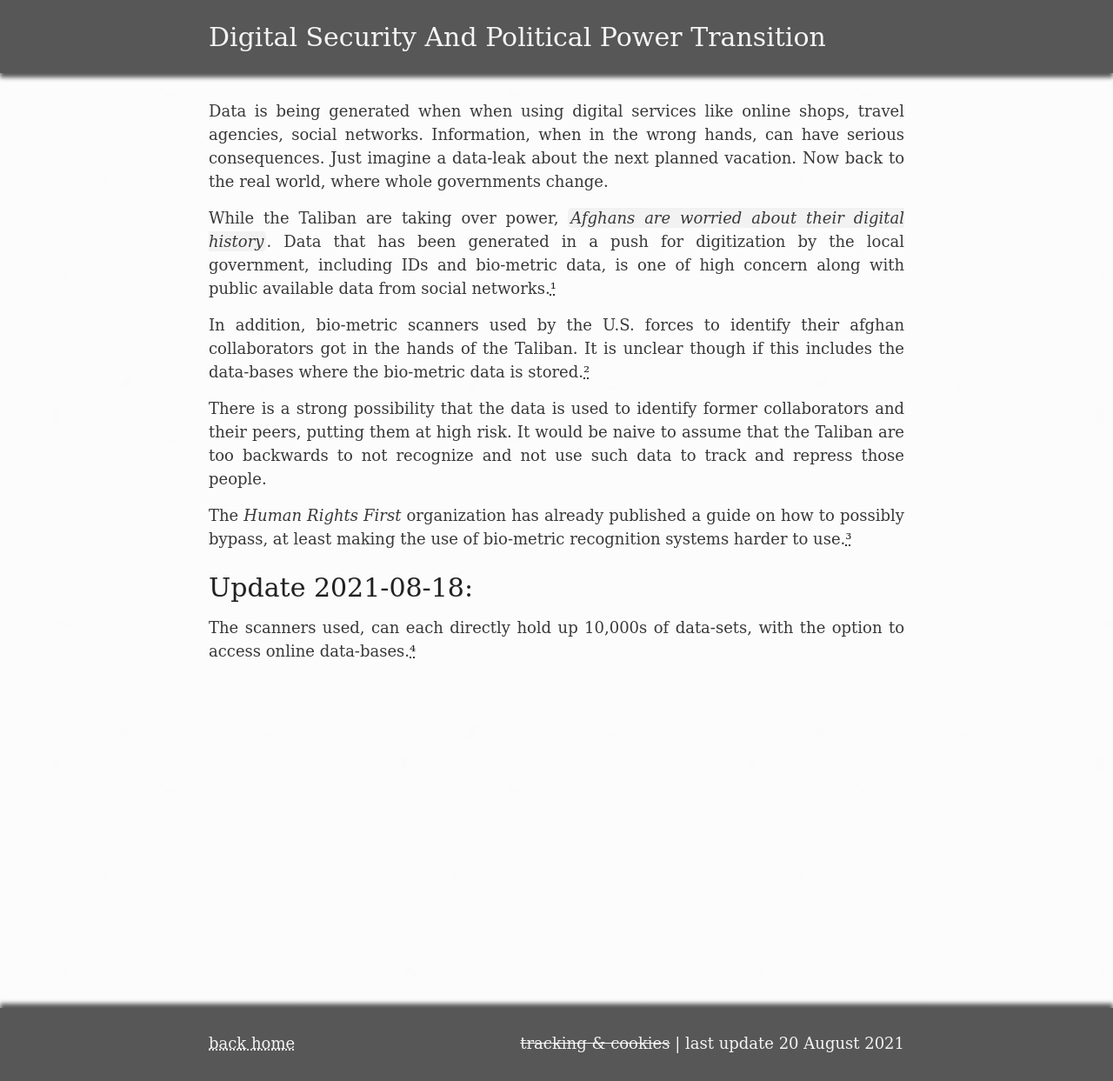
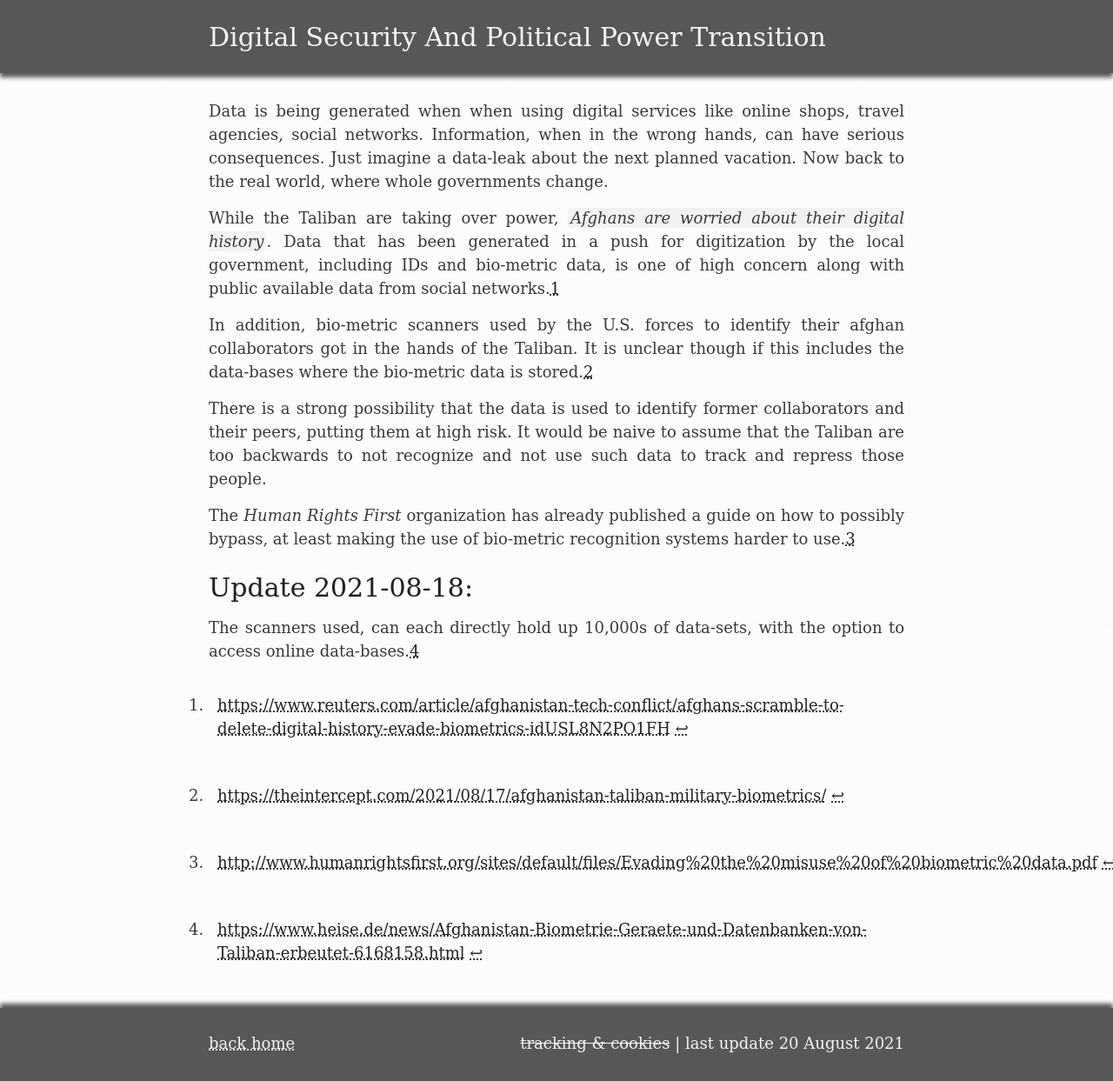
Before and after one commit to ZackDev/zackdev.github.io, a Jekyll site: the page built from _posts/2021-08-18-digital-security-and-political-power-transition.md, in a window 1280 px wide and 1243 px high. Shown: the whole window at 87% size. Built offline with Jekyll 4.4.1, drawn with Linux system fonts in a browser that asks for light colours; some of the changed lines change nothing that is shown.

Commit message:
updated links

```diff
--- a/_posts/2021-08-18-digital-security-and-political-power-transition.md
+++ b/_posts/2021-08-18-digital-security-and-political-power-transition.md
@@ -7,22 +7,19 @@ archived: false
 ---
 Data is being generated when when using digital services like online shops, travel agencies, social networks. Information, when in the wrong hands, can have serious consequences. Just imagine a data-leak about the next planned vacation. Now back to the real world, where whole governments change.
 
-While the Taliban are taking over power, `Afghans are worried about their digital history`. Data that has been generated in a push for digitization by the local government, including IDs and bio-metric data, is one of high concern along with public available data from social networks.[¹][1]
+While the Taliban are taking over power, `Afghans are worried about their digital history`. Data that has been generated in a push for digitization by the local government, including IDs and bio-metric data, is one of high concern along with public available data from social networks.[^1]
 
-In addition, bio-metric scanners used by the U.S. forces to identify their afghan collaborators got in the hands of the Taliban. It is unclear though if this includes the data-bases where the bio-metric data is stored.[²][2]
+In addition, bio-metric scanners used by the U.S. forces to identify their afghan collaborators got in the hands of the Taliban. It is unclear though if this includes the data-bases where the bio-metric data is stored.[^2]
 
 There is a strong possibility that the data is used to identify former collaborators and their peers, putting them at high risk. It would be naive to assume that the Taliban are too backwards to not recognize and not use such data to track and repress those people.
 
-The *Human Rights First* organization has already published a guide on how to possibly bypass, at least making the use of bio-metric recognition systems harder to use.[³][3]
+The *Human Rights First* organization has already published a guide on how to possibly bypass, at least making the use of bio-metric recognition systems harder to use.[^3]
 
 # Update 2021-08-18:
 
-The scanners used, can each directly hold up 10,000s of data-sets, with the option to access online data-bases.[⁴][4]
+The scanners used, can each directly hold up 10,000s of data-sets, with the option to access online data-bases.[^4]
 
-[1]: <https://www.reuters.com/article/afghanistan-tech-conflict/afghans-scramble-to-delete-digital-history-evade-biometrics-idUSL8N2PO1FH> "Afghans scramble to delete digital history"
-
-[2]: <https://theintercept.com/2021/08/17/afghanistan-taliban-military-biometrics/> "The Taliban seized bio-metrics devices"
-
-[3]: <http://www.humanrightsfirst.org/sites/default/files/Evading%20the%20misuse%20of%20biometric%20data.pdf> "Evading the misuse of biometric data.pdf"
-
-[4]: <https://www.heise.de/news/Afghanistan-Biometrie-Geraete-und-Datenbanken-von-Taliban-erbeutet-6168158.html> "Afghanistan: Taliban erbeuten Biometrie-Geräte und -Datenbanken"
+[^1]: <https://www.reuters.com/article/afghanistan-tech-conflict/afghans-scramble-to-delete-digital-history-evade-biometrics-idUSL8N2PO1FH>
+[^2]: <https://theintercept.com/2021/08/17/afghanistan-taliban-military-biometrics/>
+[^3]: <http://www.humanrightsfirst.org/sites/default/files/Evading%20the%20misuse%20of%20biometric%20data.pdf>
+[^4]: <https://www.heise.de/news/Afghanistan-Biometrie-Geraete-und-Datenbanken-von-Taliban-erbeutet-6168158.html>
```
